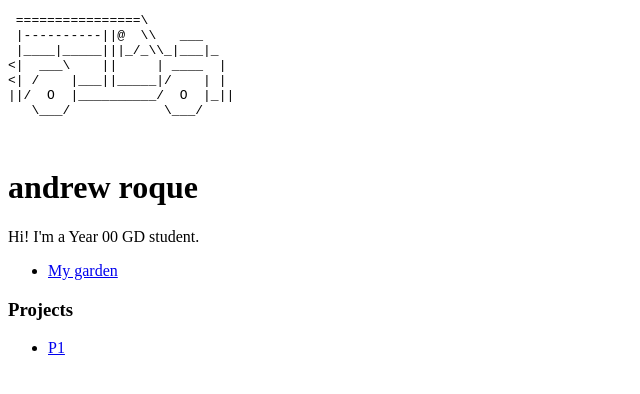
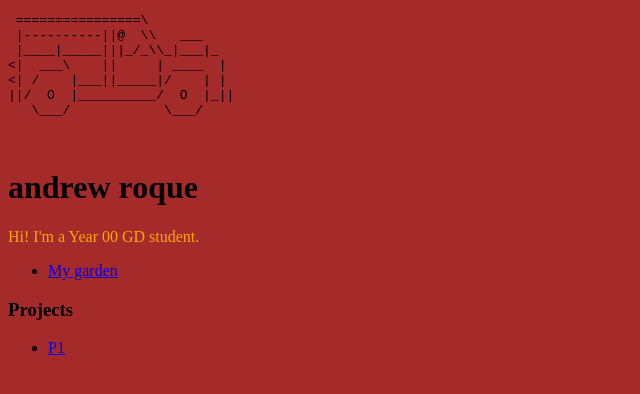
Before and after one commit to andrewroque/interactive-foundations, a plain HTML site: page index.html in a window 1280 px wide. Shown: the whole page, without its empty margins (0-640 px from the left). Drawn offline with Linux system fonts and the light colour scheme.

Commit message:
Change color

```diff
--- /dev/null
+++ b/css/style.css
@@ -0,0 +1,7 @@
+body {
+	background: brown;
+}
+
+p{
+	color: orange;
+}
--- a/index.html
+++ b/index.html
@@ -5,6 +5,7 @@
 <head>
   <title>[Andrew's Interative] Interactive Site</title>
   <meta charset="utf-8" />
+  <link rel="stylesheet" type="text/css" href="css/style.css">
 </head>
 
 <body>
```
Also changed, not shown: 1 other file.
